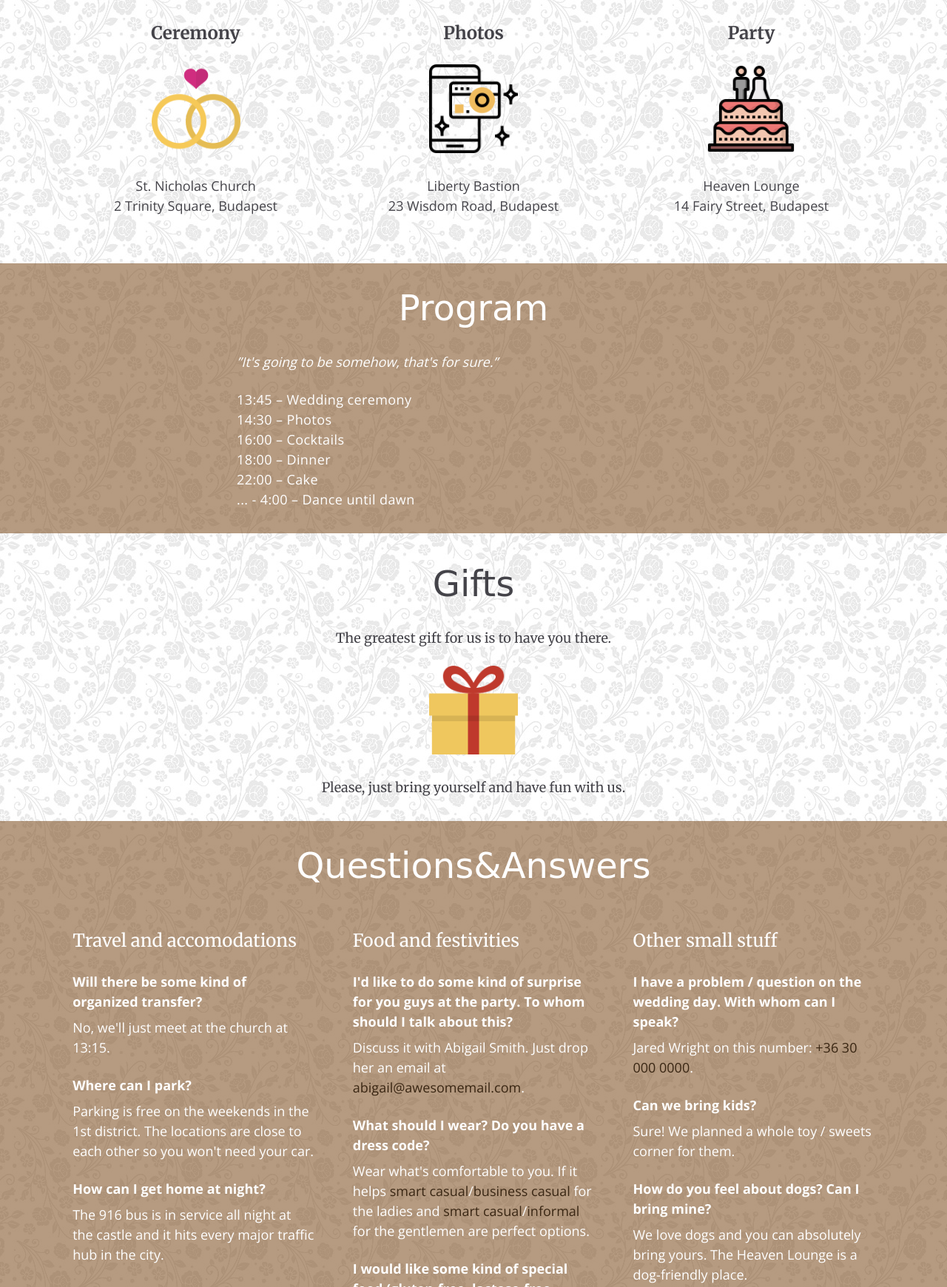
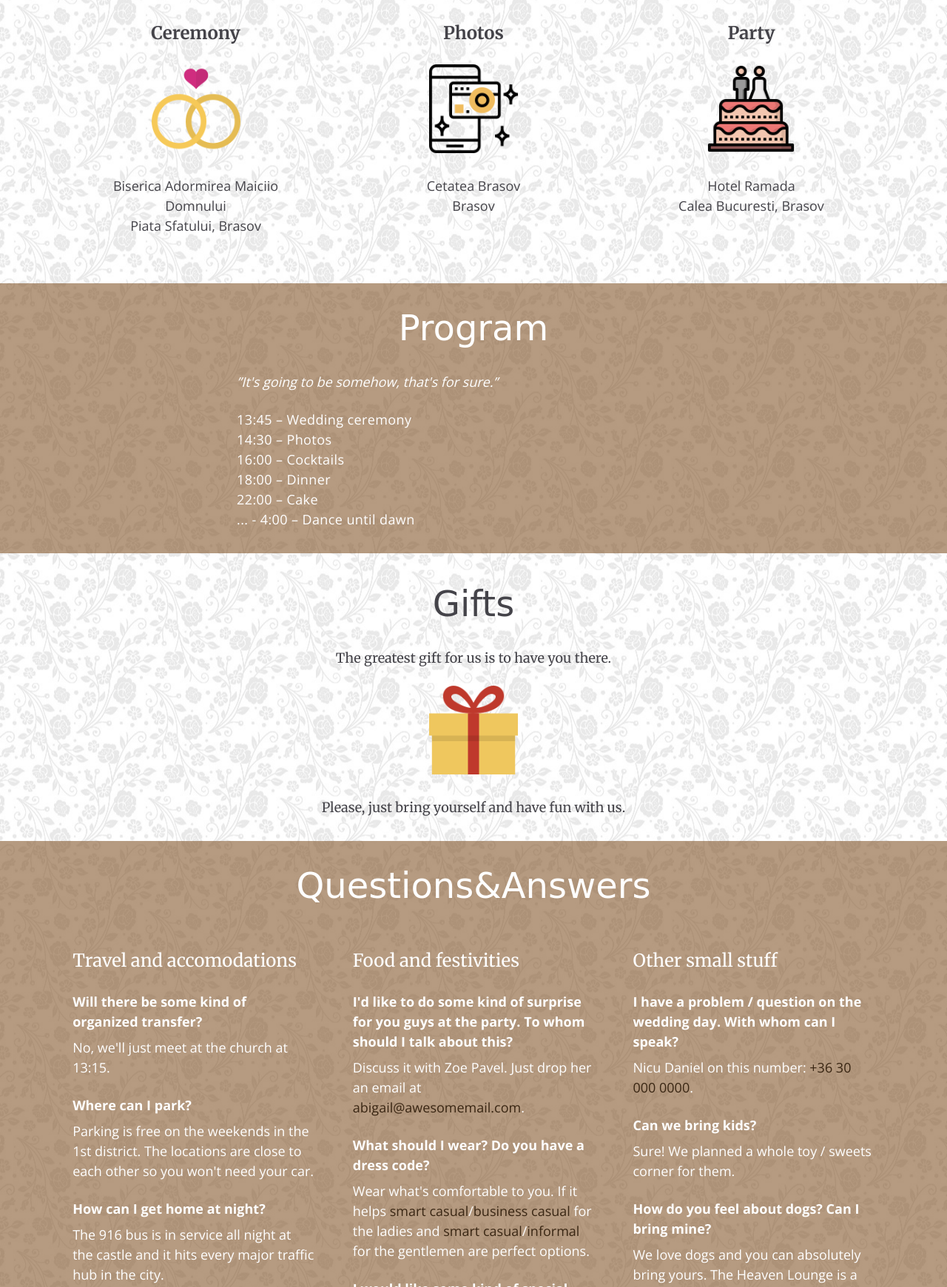
Before and after one commit to MeilleureBV/Larisa-si-Paul, a plain HTML site: page index.html in a window 1280 px wide. Shown: the part 933-2673 px from the top of the page at 74% size. Drawn offline with nearby package versions, Linux system fonts and the light colour scheme; a web font is replaced by a local one.

Commit message:
Update index.html

```diff
--- a/index.html
+++ b/index.html
@@ -26,20 +26,20 @@
 			<div class="blurb">
 				<h3>Ceremony</h3>
 				<img src="wedding.png" alt="ceremony-icon">
-				<div>St. Nicholas Church</div>
-				<div>2 Trinity Square, Budapest</div>
+				<div>Biserica Adormirea Maiciio Domnului</div>
+				<div>Piata Sfatului, Brasov</div>
 			</div>
 			<div class="blurb">
 				<h3>Photos</h3>
 				<img src="camera.png" alt="photoshoot-icon">
-				<div>Liberty Bastion</div>
-				<div>23 Wisdom Road, Budapest</div>
+				<div>Cetatea Brasov</div>
+				<div>Brasov</div>
 			</div>
 			<div class="blurb">
 				<h3>Party</h3>
 				<img src="wedding-cake.png" alt="party-icon">
-				<div>Heaven Lounge</div>
-				<div>14 Fairy Street, Budapest</div>
+				<div>Hotel Ramada</div>
+				<div>Calea Bucuresti, Brasov</div>
 			</div>
 		</section>
 		<section class="Program">
@@ -76,7 +76,7 @@
 			<div class="question-group">
      		<h3>Food and festivities</h3>
      		<p class="question">I'd like to do some kind of surprise for you guys at the party. To whom should I talk about this?</p>
-     		<p class="answer">Discuss it with Abigail Smith. Just drop her an email at <a href="mailto:abigail@awesomemail.com?Subject=Hello%20Abigail" target="_top">abigail@awesomemail.com</a>.</p>
+     		<p class="answer">Discuss it with Zoe Pavel. Just drop her an email at <a href="mailto:abigail@awesomemail.com?Subject=Hello%20Abigail" target="_top">abigail@awesomemail.com</a>.</p>
      		<p class="question">What should I wear? Do you have a dress code?</p>
      		<p class="answer">Wear what's comfortable to you. If it helps <a href="">smart casual</a>/<a href="">business casual</a> for the ladies and <a href="">smart casual</a>/<a href="">informal</a> for the gentlemen are perfect options.</p>
       	<p class="question">I would like some kind of special food (gluten-free, lactose-free, vegan etc.)
@@ -85,7 +85,7 @@
      	<div class="question-group">
 				<h3>Other small stuff</h3>
      		<p class="question">I have a problem / question on the wedding day. With whom can I speak?</p>
-    		<p class="answer">Jared Wright on this number: <a href="">+36 30 000 0000</a>.</p>
+    		<p class="answer">Nicu Daniel on this number: <a href="">+36 30 000 0000</a>.</p>
 		    <p class="question">Can we bring kids?</p>
     		<p class="answer">Sure! We planned a whole toy / sweets corner for them.</p>
 		    <p class="question">How do you feel about dogs? Can I bring mine?</p>
@@ -96,12 +96,12 @@
 			<h2>Contact</h2>
 			<p>If you have any questions feel free to call / write us.</p>
 			<p>Phone: <a href="tel:+36300000000">+36 30 000 0000</a> (Larisa)/<a href="tel:+36300000000">+36 30 000 0000</a> (Paul)</p>
-    	<p>Email: <a href="mailto:zoeandalex@awesomemail.com">larisasipaul@awesomemail.com</a></p>
+    	<p>Email: <a href="mailto:larisasipaul@awesomemail.com">larisasipaul@awesomemail.com</a></p>
 		</section>
 	</main>
 	<footer>
 		<div class="footer-wrapper">
-			<p><small>Made with ♥ in Budapest ©2018 | Icons by <a href="http://www.flaticon.com/authors/becris">Becris</a>&nbsp;(<a href="https://creativecommons.org/licenses/by/3.0/">CC 3.0 BY</a>)</small></p>
+			<p><small>Made with ♥ in Brasov ©2018 | Icons by <a href="http://www.flaticon.com/authors/becris">Becris</a>&nbsp;(<a href="https://creativecommons.org/licenses/by/3.0/">CC 3.0 BY</a>)</small></p>
 		</div>
 	</footer>
 </body>
```
